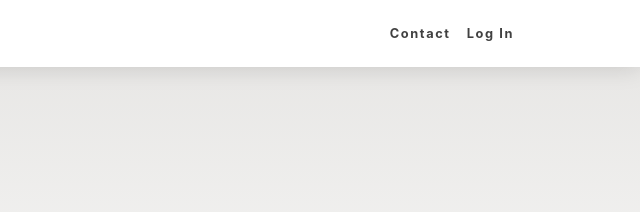
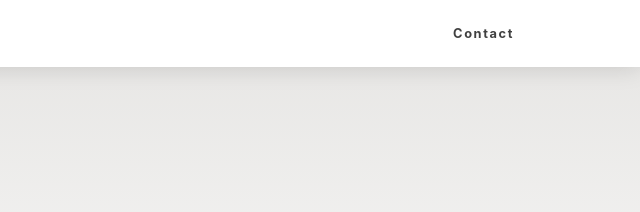
Before and after one commit to SimplyTangent/SimplyTangent.github.io, a plain HTML site: page index.html in a window 1280 px wide. Shown: the top 212 px of the page, 640-1280 px from the left. Drawn offline with nearby package versions, Linux system fonts and the light colour scheme; a script that the page names is missing.

Commit message:
fixing git commit

```diff
--- a/index.html
+++ b/index.html
@@ -24,7 +24,6 @@
                 <div class="collapse navbar-collapse" id="navbarResponsive">
                     <ul class="navbar-nav ms-auto">
                         <li class="nav-item"><a class="nav-link" href="#!">Contact</a></li>
-                        <li class="nav-item"><a class="nav-link" href="#!">Log In</a></li>
                     </ul>
                 </div>
             </div>
```
